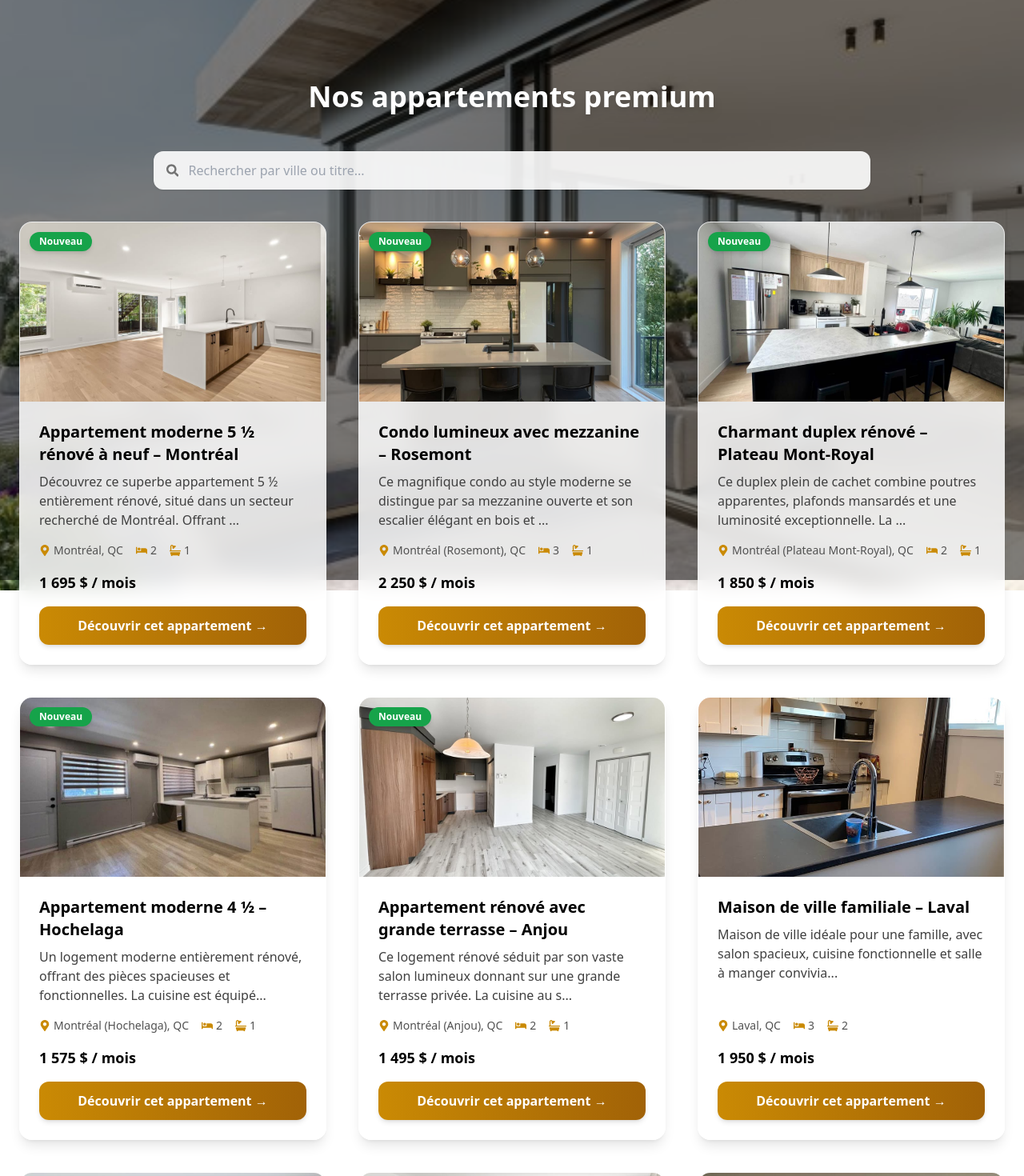
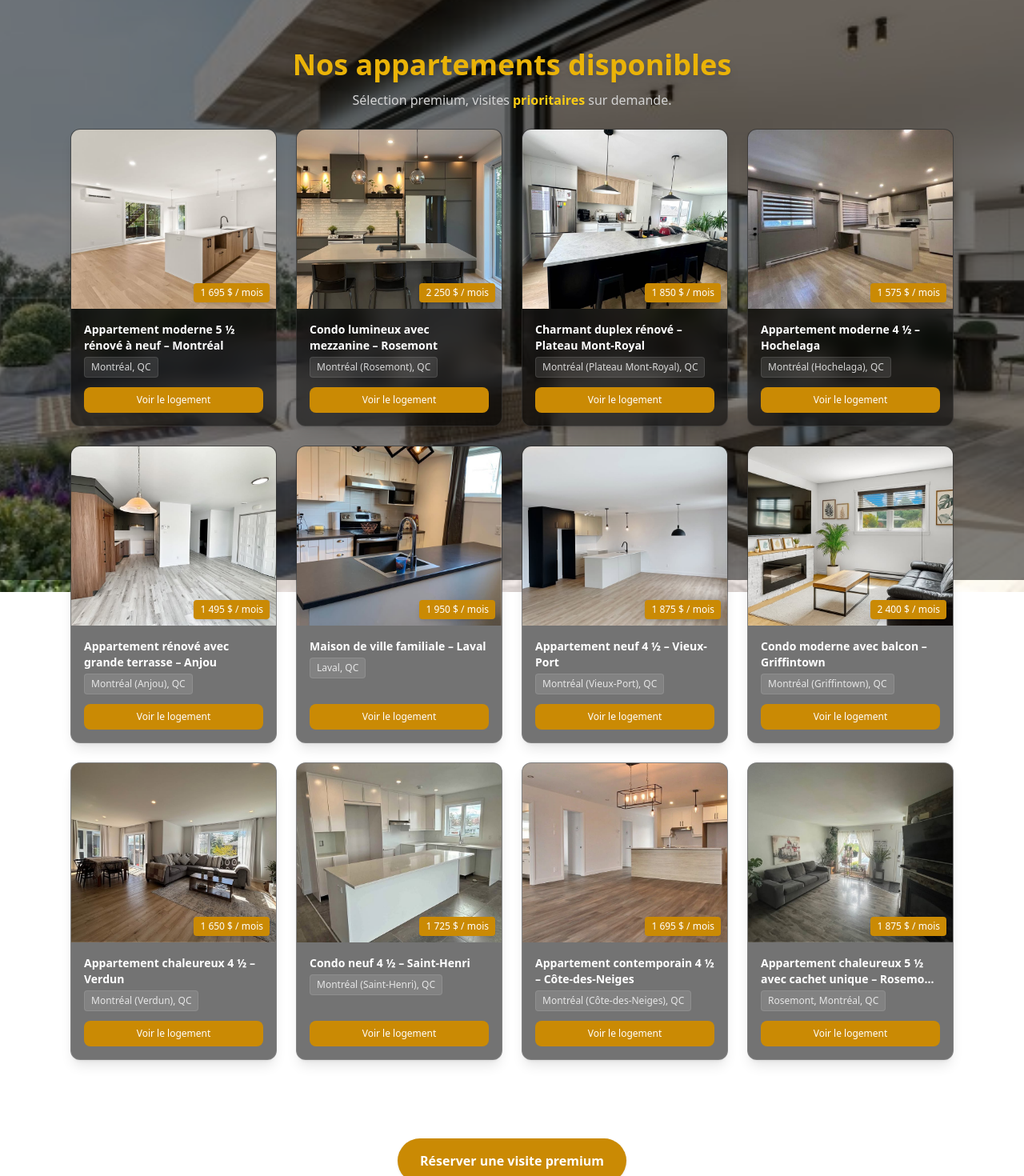
Before and after one commit to contact971/visite-premium, a Next.js app: page /logements in a window 1280 px wide. Shown: the part 75-1545 px from the top of the page at 80% size. Built offline with nearby package versions, Linux system fonts and the light colour scheme.

Commit message:
Ajout page Propriétaires + refonte design premium sombre/or + pagination logements

```diff
--- a/src/app/layout.tsx
+++ b/src/app/layout.tsx
@@ -1,8 +1,8 @@
 // src/app/layout.tsx
 import "./globals.css";
 import Link from "next/link";
-import Footer from "../components/Footer"; // ✅ import du vrai Footer
-import { Analytics } from "@vercel/analytics/react"; // ✅ import Analytics
+import Footer from "../components/Footer";
+import { Analytics } from "@vercel/analytics/react";
 
 export const metadata = {
   title: "Luxor – Visites premium",
@@ -13,7 +13,7 @@ export default function RootLayout({ children }: { children: React.ReactNode })
   return (
     <html lang="fr">
       <body className="min-h-screen antialiased bg-transparent relative">
-        {/* 🌌 Fond global animé (CSS-only) commun à TOUTES les pages */}
+        {/* 🌌 Fond global animé */}
         <div className="fixed inset-0 -z-10">
           <div
             className="absolute inset-0 bg-cover bg-center bg-animated"
@@ -22,22 +22,24 @@ export default function RootLayout({ children }: { children: React.ReactNode })
           <div className="absolute inset-0 bg-black/50" />
         </div>
 
-        {/* HEADER translucide */}
+        {/* HEADER */}
         <header className="w-full fixed top-0 inset-x-0 z-50">
           <div className="mx-auto max-w-7xl px-6">
             <nav className="mt-4 flex items-center justify-between rounded-2xl border border-white/10 bg-black/40 backdrop-blur-md px-6 py-3">
-              <Link href="/" className="flex items-center gap-3">
+              <Link href="/" className="flex items-center">
                 <img src="/logo.png" alt="Luxor" className="h-8 w-auto" />
-                <span className="text-white/90 font-semibold tracking-wide">Luxor</span>
               </Link>
 
+              {/* ✅ Menu principal réorganisé */}
               <div className="hidden md:flex items-center gap-6">
                 <Link href="/" className="text-white/90 hover:text-white">Accueil</Link>
                 <Link href="/logements" className="text-white/90 hover:text-white">Logements</Link>
                 <Link href="/reservations" className="text-white/90 hover:text-white">Réservations</Link>
+                <Link href="/proprietaires" className="text-white/90 hover:text-white">Propriétaires</Link>
                 <Link href="/nous-joindres" className="text-white/90 hover:text-white">Nous joindre</Link>
               </div>
 
+              {/* CTA bouton */}
               <div className="hidden md:block">
                 <Link
                   href="/reservations"
@@ -56,10 +58,9 @@ export default function RootLayout({ children }: { children: React.ReactNode })
         {/* CONTENU */}
         {children}
 
-        {/* FOOTER optimisé */}
+        {/* FOOTER */}
         <Footer />
 
-        {/* Analytics (Vercel) */}
         <Analytics />
       </body>
     </html>
--- a/src/app/logements/page.tsx
+++ b/src/app/logements/page.tsx
@@ -1,189 +1,184 @@
 // src/app/logements/page.tsx
 "use client"
 
-import { useState, useMemo } from "react"
+import Link from "next/link"
+import { useEffect, useMemo, useState } from "react"
 import { motion } from "framer-motion"
-import Link from "next/link"
 import { logements } from "../../data/logements"
-import { FaMapMarkerAlt, FaBed, FaBath, FaSearch } from "react-icons/fa"
+
+type Logement = (typeof logements)[number]
 
 export default function LogementsPage() {
-  const [search, setSearch] = useState("")
+  // -------- Pagination responsive --------
   const [page, setPage] = useState(1)
-  const PER_PAGE = 12
+  const [perPage, setPerPage] = useState(12)
 
-  // 🔎 Filtrage
-  const filteredLogements = useMemo(() => {
-    return logements.filter(
-      (l) =>
-        l.titre.toLowerCase().includes(search.toLowerCase()) ||
-        l.emplacement.toLowerCase().includes(search.toLowerCase())
-    )
-  }, [search])
+  useEffect(() => {
+    const calc = () => {
+      const w = window.innerWidth
+      // Ajuste le nombre d’items / page selon la largeur pour garder de belles lignes
+      if (w < 640) setPerPage(6)        // 1 col x 6
+      else if (w < 1024) setPerPage(8)  // 2 cols x 4
+      else if (w < 1280) setPerPage(9)  // 3 cols x 3
+      else setPerPage(12)               // 4 cols x 3
+    }
+    calc()
+    window.addEventListener("resize", calc)
+    return () => window.removeEventListener("resize", calc)
+  }, [])
 
-  const totalPages = Math.ceil(filteredLogements.length / PER_PAGE)
-  const paginatedLogements = filteredLogements.slice(
-    (page - 1) * PER_PAGE,
-    page * PER_PAGE
+  const totalPages = Math.max(1, Math.ceil(logements.length / perPage))
+  const current = useMemo(() => {
+    const start = (page - 1) * perPage
+    return logements.slice(start, start + perPage)
+  }, [page, perPage])
+
+  useEffect(() => {
+    // si on change perPage et que la page courante dépasse le nouveau total
+    if (page > totalPages) setPage(1)
+  }, [perPage, totalPages, page])
+
+  // -------- Styles helpers --------
+  const badgeClass = (label?: string) => {
+    if (!label) return "bg-yellow-600"
+    const l = label.toLowerCase()
+    if (l.includes("étud")) return "bg-blue-600"
+    if (l.includes("nouveau")) return "bg-green-600"
+    if (l.includes("coup") || l.includes("coeur") || l.includes("coeur")) return "bg-pink-600"
+    if (l.includes("promo")) return "bg-red-600"
+    return "bg-yellow-600"
+  }
+
+  const Chip = ({ children }: { children: React.ReactNode }) => (
+    <span className="text-[11px] md:text-xs px-2 py-1 rounded bg-white/10 border border-white/10 text-white/80">
+      {children}
+    </span>
   )
 
   return (
-    <main className="min-h-screen py-20 px-6">
-      <motion.h1
-        className="text-4xl font-bold text-center mb-12 text-white drop-shadow-lg"
-        initial={{ opacity: 0, y: -20 }}
-        animate={{ opacity: 1, y: 0 }}
-        transition={{ duration: 0.8 }}
-      >
-        Nos appartements premium
-      </motion.h1>
+    <main className="relative min-h-screen w-full">
+      {/* Header section */}
+      <section className="max-w-6xl mx-auto px-6 pt-10 pb-6 text-center">
+        <motion.div
+          initial={{ opacity: 0, y: 12 }}
+          animate={{ opacity: 1, y: 0 }}
+          transition={{ duration: 0.6 }}
+        >
+          <h1 className="text-3xl md:text-4xl font-semibold text-yellow-500 drop-shadow-lg">
+            Nos appartements disponibles
+          </h1>
+          <p className="mt-3 text-neutral-300 max-w-2xl mx-auto">
+            Sélection premium, visites&nbsp;
+            <span className="font-semibold text-yellow-400">prioritaires</span> sur demande.
+          </p>
+        </motion.div>
+      </section>
 
-      {/* 🔎 Recherche */}
-      <div className="max-w-4xl mx-auto mb-10">
-        <div className="flex items-center gap-3 bg-white/90 rounded-xl shadow px-4 py-3">
-          <FaSearch className="text-neutral-500" />
-          <input
-            type="text"
-            placeholder="Rechercher par ville ou titre..."
-            value={search}
-            onChange={(e: React.ChangeEvent<HTMLInputElement>) => {
-              setSearch(e.target.value)
-              setPage(1)
-            }}
-            className="w-full bg-transparent outline-none"
-          />
-        </div>
-      </div>
-
-      {/* 🏠 Grille logements */}
-      <div className="grid grid-cols-1 sm:grid-cols-2 lg:grid-cols-3 gap-10 max-w-7xl mx-auto">
-        {paginatedLogements.length === 0 && (
-          <p className="text-neutral-300 text-center col-span-full">
-            Aucun logement trouvé.
-          </p>
-        )}
-
-        {paginatedLogements.map((logement, index) => {
-          const shortDesc =
-            logement.description.length > 110
-              ? logement.description.slice(0, 110) + "..."
-              : logement.description
-
-          // 🏷️ Badge dynamique (calculé à l’affichage)
-          let badge: string | null = null
-          const prixNum = parseInt(logement.prix.replace(/\D/g, "")) || 0
-          const idNum = parseInt(logement.id.replace("app", "")) || 0
-
-          if ([12, 38].includes(idNum)) {
-            badge = "Promo"
-          } else if (idNum >= 31 && idNum <= 40) {
-            badge = "Étudiant"
-          } else if (idNum <= 5) {
-            badge = "Nouveau"
-          } else if (prixNum > 2500) {
-            badge = "Exclusif"
-          }
-
-          return (
+      {/* Grid */}
+      <section className="max-w-6xl mx-auto px-6 pb-10">
+        <div className="grid grid-cols-1 sm:grid-cols-2 md:grid-cols-3 lg:grid-cols-4 gap-6">
+          {current.map((logement: Logement, i: number) => (
             <motion.div
               key={logement.id}
-              className="bg-white/85 backdrop-blur-md rounded-2xl shadow-lg overflow-hidden transition-transform duration-300 hover:scale-105 border border-white/10 flex flex-col"
-              initial={{ opacity: 0, y: 20 }}
-              animate={{ opacity: 1, y: 0 }}
-              transition={{ duration: 0.6, delay: index * 0.05 }}
+              className="group bg-black/55 backdrop-blur-md border border-white/10 rounded-xl shadow-lg hover:shadow-2xl transition overflow-hidden flex flex-col relative"
+              initial={{ opacity: 0, y: 12 }}
+              whileInView={{ opacity: 1, y: 0 }}
+              viewport={{ once: true }}
+              transition={{ duration: 0.35, delay: i * 0.03 }}
             >
-              {/* Image + badge */}
-              <div className="relative">
-                <img
-                  src={logement.cover}
-                  alt={logement.titre}
-                  className="w-full h-56 object-cover"
-                />
-                {badge && (
-                  <span
-                    className={`absolute top-3 left-3 text-white text-xs font-bold px-3 py-1 rounded-full shadow-md
-                      ${
-                        badge === "Promo"
-                          ? "bg-red-600"
-                          : badge === "Étudiant"
-                          ? "bg-blue-600"
-                          : badge === "Nouveau"
-                          ? "bg-green-600"
-                          : "bg-yellow-600"
-                      }`}
-                  >
-                    {badge}
+              {/* Badge dynamique (pastille coin haut) */}
+              {logement.badge && (
+                <span
+                  className={`absolute top-2 left-2 ${badgeClass(
+                    (logement as any).badge
+                  )} text-white text-[11px] font-bold px-2 py-1 rounded`}
+                >
+                  {(logement as any).badge}
+                </span>
+              )}
+
+              <Link href={`/logements/${logement.id}`}>
+                <div className="relative w-full h-48 md:h-56 overflow-hidden">
+                  <img
+                    src={logement.cover}
+                    alt={logement.titre}
+                    className="w-full h-full object-cover group-hover:scale-110 transition-transform duration-500"
+                    loading="lazy"
+                  />
+                  <span className="absolute bottom-2 right-2 bg-yellow-600 text-white text-[11px] md:text-xs px-2 py-1 rounded shadow-md">
+                    {logement.prix}
                   </span>
-                )}
-              </div>
+                </div>
+              </Link>
 
               {/* Contenu */}
-              <div className="p-6 flex flex-col flex-grow">
-                <h2 className="text-xl font-semibold mb-2">{logement.titre}</h2>
-                <p className="text-neutral-700 mb-4 flex-grow">{shortDesc}</p>
+              <div className="p-4 flex flex-col flex-1">
+                <h3 className="text-sm font-semibold text-white line-clamp-2 mb-1">
+                  {logement.titre}
+                </h3>
 
-                <div className="flex items-center gap-4 text-sm text-neutral-600 mb-4">
-                  {logement.emplacement && (
-                    <span className="flex items-center gap-1">
-                      <FaMapMarkerAlt className="text-yellow-600" />{" "}
-                      {logement.emplacement}
-                    </span>
-                  )}
-                  {logement.details?.chambres && (
-                    <span className="flex items-center gap-1">
-                      <FaBed className="text-yellow-600" />{" "}
-                      {logement.details.chambres}
-                    </span>
-                  )}
-                  {logement.details?.sallesDeBain && (
-                    <span className="flex items-center gap-1">
-                      <FaBath className="text-yellow-600" />{" "}
-                      {logement.details.sallesDeBain}
-                    </span>
-                  )}
+                {/* Pastilles d’info (emplacement / ch / sdb / m²) */}
+                <div className="flex flex-wrap gap-1.5 mb-3">
+                  {(logement as any).emplacement && <Chip>{(logement as any).emplacement}</Chip>}
+                  {(logement as any).chambres && <Chip>🛏 {(logement as any).chambres} ch</Chip>}
+                  {(logement as any).salleDeBain && <Chip>🛁 {(logement as any).salleDeBain} sdb</Chip>}
+                  {(logement as any).superficie && <Chip>📐 {(logement as any).superficie}</Chip>}
                 </div>
 
-                {/* Bas aligné */}
-                <div className="mt-auto">
-                  <p className="text-lg font-bold text-black mb-4">
-                    {logement.prix}
-                  </p>
-                  <Link
-                    href={`/logements/${logement.id}`}
-                    className="inline-block text-center w-full px-5 py-3 rounded-xl text-white font-semibold shadow-md transition
-                               bg-gradient-to-r from-yellow-600 to-yellow-700 hover:opacity-90"
-                  >
-                    Découvrir cet appartement →
-                  </Link>
-                </div>
+                <Link
+                  href={`/logements/${logement.id}`}
+                  className="mt-auto inline-block px-4 py-2 text-center text-xs font-medium bg-yellow-600 text-white rounded-lg hover:bg-yellow-700 transition"
+                >
+                  Voir le logement
+                </Link>
               </div>
             </motion.div>
-          )
-        })}
-      </div>
+          ))}
+        </div>
 
-      {/* 📄 Pagination */}
-      {totalPages > 1 && (
-        <div className="flex justify-center items-center gap-4 mt-12">
+        {/* Pagination */}
+        <div className="mt-8 flex items-center justify-center gap-2">
           <button
-            onClick={() => setPage((p) => Math.max(1, p - 1))}
+            onClick={() => {
+              if (page > 1) {
+                setPage(p => p - 1)
+                window.scrollTo({ top: 0, behavior: "smooth" })
+              }
+            }}
             disabled={page === 1}
-            className="px-4 py-2 rounded bg-neutral-200 text-neutral-700 disabled:opacity-50"
+            className="px-4 py-2 rounded-lg border border-white/10 bg-white/5 text-white/80 hover:bg-white/10 disabled:opacity-40"
           >
-            Précédent
+            ← Précédent
           </button>
-          <span className="text-sm text-neutral-300">
-            Page {page} / {totalPages}
+
+          <span className="text-white/80 text-sm px-3 py-2 rounded-lg bg-white/5 border border-white/10">
+            Page <strong className="text-white">{page}</strong> / {totalPages}
           </span>
+
           <button
-            onClick={() => setPage((p) => Math.min(totalPages, p + 1))}
+            onClick={() => {
+              if (page < totalPages) {
+                setPage(p => p + 1)
+                window.scrollTo({ top: 0, behavior: "smooth" })
+              }
+            }}
             disabled={page === totalPages}
-            className="px-4 py-2 rounded bg-neutral-200 text-neutral-700 disabled:opacity-50"
+            className="px-4 py-2 rounded-lg border border-white/10 bg-white/5 text-white/80 hover:bg-white/10 disabled:opacity-40"
           >
-            Suivant
+            Suivant →
           </button>
         </div>
-      )}
+
+        {/* CTA secondaire */}
+        <div className="text-center mt-6">
+          <Link
+            href="/reservations"
+            className="inline-block px-7 py-4 bg-yellow-600 hover:bg-yellow-700 text-white font-semibold rounded-full shadow transition"
+          >
+            Réserver une visite premium
+          </Link>
+        </div>
+      </section>
     </main>
   )
 }
--- /dev/null
+++ b/src/components/PremiumCard.tsx
@@ -0,0 +1,18 @@
+// src/components/PremiumCard.tsx
+import { ReactNode } from "react"
+
+export default function PremiumCard({
+  children,
+  className = "",
+}: {
+  children: ReactNode
+  className?: string
+}) {
+  return (
+    <div
+      className={`bg-black/60 border border-yellow-600 rounded-2xl shadow-xl p-5 backdrop-blur-sm hover:scale-[1.02] transition ${className}`}
+    >
+      {children}
+    </div>
+  )
+}
```
Also changed, not shown: src/app/page.tsx (+36 -67 lines), src/app/proprietaires/page.tsx (+61 -71 lines).
